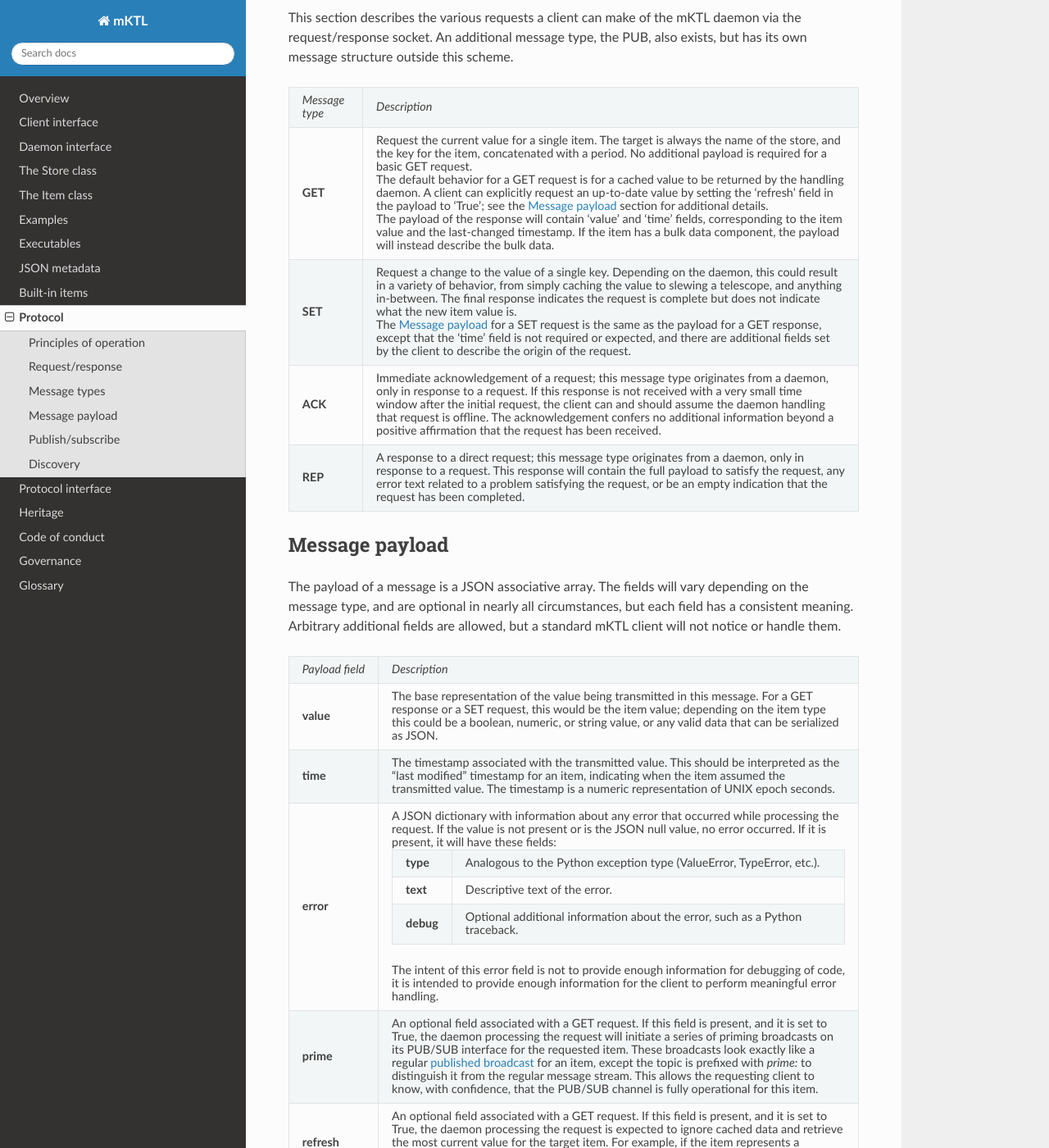
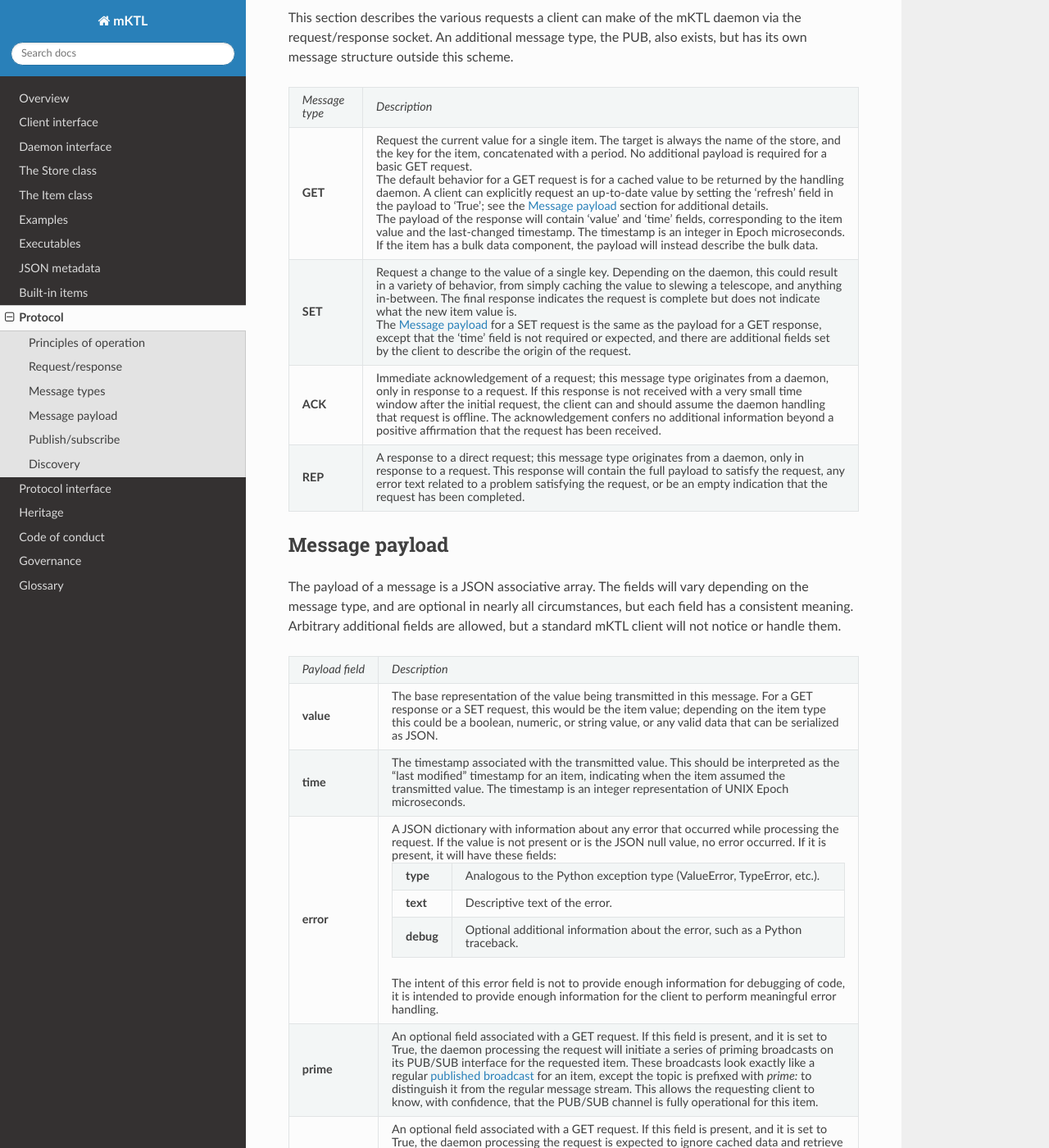
Before and after one commit to KeckObservatory/mKTL, a Sphinx documentation site: the page built from doc/protocol.rst, in a window 1280 px wide and 1400 px high, scrolled down 3066 px. Shown: the whole window at 82% size. Built offline with Sphinx 7.4.7 and the Read the Docs theme 3.1.0, drawn with Linux system fonts in a browser that asks for light colours.

Commit message:
Change timestamps to be Epoch microseconds.

```diff
--- a/doc/metadata.rst
+++ b/doc/metadata.rst
@@ -27,8 +27,8 @@ a JSON dictionary, with each catalog block keyed by the unique identifier
 For example, the 'kpfguide' store may contain multiple daemons, and therefore
 multiple catalog blocks::
 
-	{'uuid1': {'store': 'kpfguide', 'time': 1724892333.924, ...},
-	 'uuid2': {'store': 'kpfguide', 'time': 1725892343.567, ...}}
+	{'uuid1': {'store': 'kpfguide', 'time': 1724892333924361, ...},
+	 'uuid2': {'store': 'kpfguide', 'time': 1725892343568447, ...}}
 
 Each catalog block will contain the following fields:
 
@@ -244,7 +244,7 @@ like for a store named 'pie'::
         "store": "pie",
         "hash": 236000907473448652729473003892320198915,
         "uuid": "8017ad5b-07a7-5135-a024-c46a0b79b74e",
-        "time": 1738177027.4993615,
+        "time": 17381770274993615,
         "provenance": [
           {
             "stratum": 0,
--- a/doc/protocol.rst
+++ b/doc/protocol.rst
@@ -217,9 +217,9 @@ also exists, but has its own message structure outside this scheme.
       'True'; see the :ref:`message_payload` section for additional details.
 
       The payload of the response will contain 'value' and 'time' fields,
-      corresponding to the item value and the last-changed timestamp. If
-      the item has a bulk data component, the payload will instead describe
-      the bulk data.
+      corresponding to the item value and the last-changed timestamp. The
+      timestamp is an integer in Epoch microseconds. If the item has a bulk
+      data component, the payload will instead describe the bulk data.
 
   * - **SET**
     - Request a change to the value of a single key. Depending on the daemon,
@@ -273,8 +273,8 @@ allowed, but a standard mKTL client will not notice or handle them.
   * - **time**
     - The timestamp associated with the transmitted value. This should be
       interpreted as the "last modified" timestamp for an item, indicating
-      when the item assumed the transmitted value. The timestamp is a numeric
-      representation of UNIX epoch seconds.
+      when the item assumed the transmitted value. The timestamp is an integer
+      representation of UNIX Epoch microseconds.
 
   * - **error**
     - A JSON dictionary with information about any error that occurred while
```
Also changed, not shown: other parts of doc/protocol.rst (+1 -1 lines).
